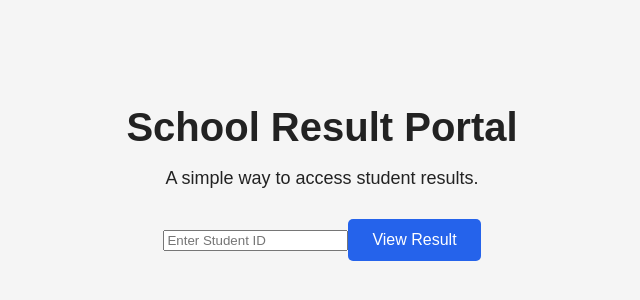
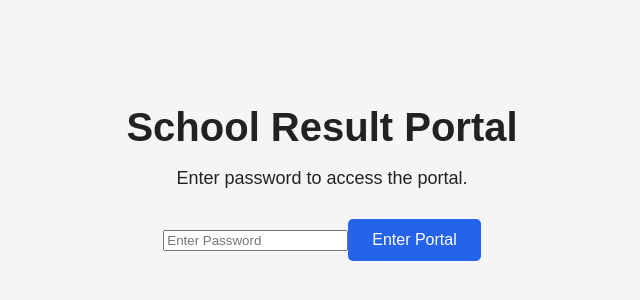
Before and after one commit to Ernest-d/school-result-portal, a React (Vite) app in the folder client/: page / in a window 1280 px wide. Shown: the part 230-530 px from the top of the page, without its empty margins (318-958 px from the left). Built offline with nearby package versions, Linux system fonts and the light colour scheme.

Commit message:
Added portal authentication and result lookup

```diff
--- a/client/src/App.jsx
+++ b/client/src/App.jsx
@@ -3,10 +3,45 @@ import './App.css'
 import { students } from './data'
 
 function App() {
+  const [isAuthenticated, setIsAuthenticated] = useState(false)
+  const [password, setPassword] = useState('')
+
   const [showResult, setShowResult] = useState(false)
-const [studentId, setStudentId] = useState('')
+  const [fullName, setFullName] = useState('')
+  const [examYear, setExamYear] = useState('')
   const [selectedStudent, setSelectedStudent] = useState(null)
 
+  // Password screen
+  if (!isAuthenticated) {
+    return (
+      <div className="app">
+        <h1>School Result Portal</h1>
+
+        <p>Enter password to access the portal.</p>
+
+        <input
+          type="password"
+          placeholder="Enter Password"
+          value={password}
+          onChange={(e) => setPassword(e.target.value)}
+        />
+
+        <button
+          onClick={() => {
+            if (password === 'school123') {
+              setIsAuthenticated(true)
+            } else {
+              alert('Incorrect password. Please try again.')
+            }
+          }}
+        >
+          Enter Portal
+        </button>
+      </div>
+    )
+  }
+
+  // Result page
   if (showResult && selectedStudent) {
     return (
       <div className="app">
@@ -43,12 +78,12 @@ if (showResult && selectedStudent) {
 
         <p>GPA: {selectedStudent.gpa}</p>
 
-
         <button
           onClick={() => {
             setShowResult(false)
             setSelectedStudent(null)
-    setStudentId('')
+            setFullName('')
+            setExamYear('')
           }}
         >
           Back
@@ -57,36 +92,56 @@ if (showResult && selectedStudent) {
     )
   }
 
+  // Homepage
   return (
     <div className="app">
       <h1>School Result Portal</h1>
 
       <p>A simple way to access student results.</p>
 
+      <button onClick={() => setShowResult('search')}>
+        View Result
+      </button>
+
+      {showResult === 'search' && (
+        <div>
+          <h2>Find Student Result</h2>
+
           <input
             type="text"
-  placeholder="Enter Student ID"
-  value={studentId}
-  onChange={(e) => setStudentId(e.target.value)}
+            placeholder="Enter Full Name"
+            value={fullName}
+            onChange={(e) => setFullName(e.target.value)}
+          />
+
+          <input
+            type="text"
+            placeholder="Enter Exam Year"
+            value={examYear}
+            onChange={(e) => setExamYear(e.target.value)}
           />
 
           <button
             onClick={() => {
               const student = students.find(
-      (student) => student.id === studentId
+                (student) =>
+                  student.name.toLowerCase() === fullName.toLowerCase() &&
+                  student.session.includes(examYear)
               )
 
               if (student) {
                 setSelectedStudent(student)
                 setShowResult(true)
               } else {
-  alert('Student not found. Please check the Student ID.')
+                alert('Student result not found. Please check the details.')
               }
             }}
           >
             View Result
           </button>
         </div>
+      )}
+    </div>
   )
 }
 
```
Lines whose indentation alone changed are shown as unchanged.
